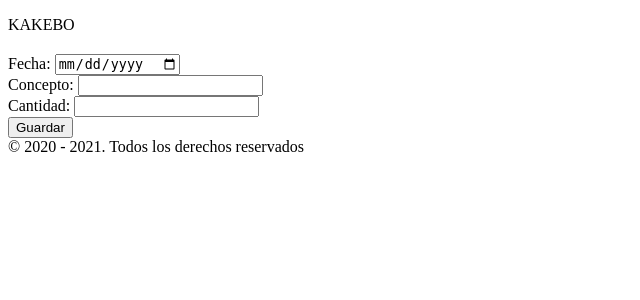
After one commit to Venganzaalchocolate/flask_movements, a Flask app: template movements/templates/modificar.html in a window 1280 px wide. The commit adds this page. Shown: the top 300 px of the page, without its empty margins (0-640 px from the left). Run offline with Flask 2, Linux system fonts and the light colour scheme; the template is opened without the code that fills it, so the values that code supplies are empty.

Commit message:
consiguiendo modificar

```diff
--- /dev/null
+++ b/movements/templates/modificar.html
@@ -0,0 +1,24 @@
+{% extends "base.html" %}
+
+{% block title %} Romanos {% endblock %}
+
+{% block content%}
+    <h1>{{datos[0][2]}}</h1>
+    <form action="{{datos[0][3]}}" method="POST">
+        <div class="field">
+            <label for="fecha">Fecha:</label>
+            <input type="date" name="fecha" value="{{datos[0][2]}}">
+        </div>
+            <div class="field">
+            <label for="concepto">Concepto:</label>
+            <input type="text" name="concepto" value="{{datos[0][1]}}">
+        </div>
+        <div class="field">
+            <label for="cantidad">Cantidad:</label>
+            <input type="number" name="cantidad" step="0.01" value="{{datos[0][0]}}">
+        </div>
+        <div class="field">
+            <input type="submit" value="Guardar">
+        </div>
+    </form>
+{% endblock %}
--- a/movements/templates/movementsList.html
+++ b/movements/templates/movementsList.html
@@ -3,7 +3,7 @@
 {% block title %} Romanos {% endblock %}
 
 {% block content%}
-        <h1>Ingresos Mensuales</h1>
+        <h1>Ingresos mensuales></h1>
         <table>
                 <tr>
                         <th>Fecha</th>
@@ -12,7 +12,7 @@
                 </tr>
         {% for registro in datos %}
                 <tr>
-                        <td>{{registro[0] }}</td>
+                        <td><a href="modificar/{{registro[3]}}">{{registro[0]}}</a></td>
                         <td>{{registro[1] }}</td>
                         <td>{{registro[2] }}</td>
                 </tr>
@@ -21,5 +21,6 @@
                         <td colspan='3'>Total:{{total}}€</td>
                 </tr>
         </table>
+        <a href="creaAlta">Nuevo</a>
 
 {% endblock %}
```
Also changed, not shown: movements/views.py (+28 -1 lines).
